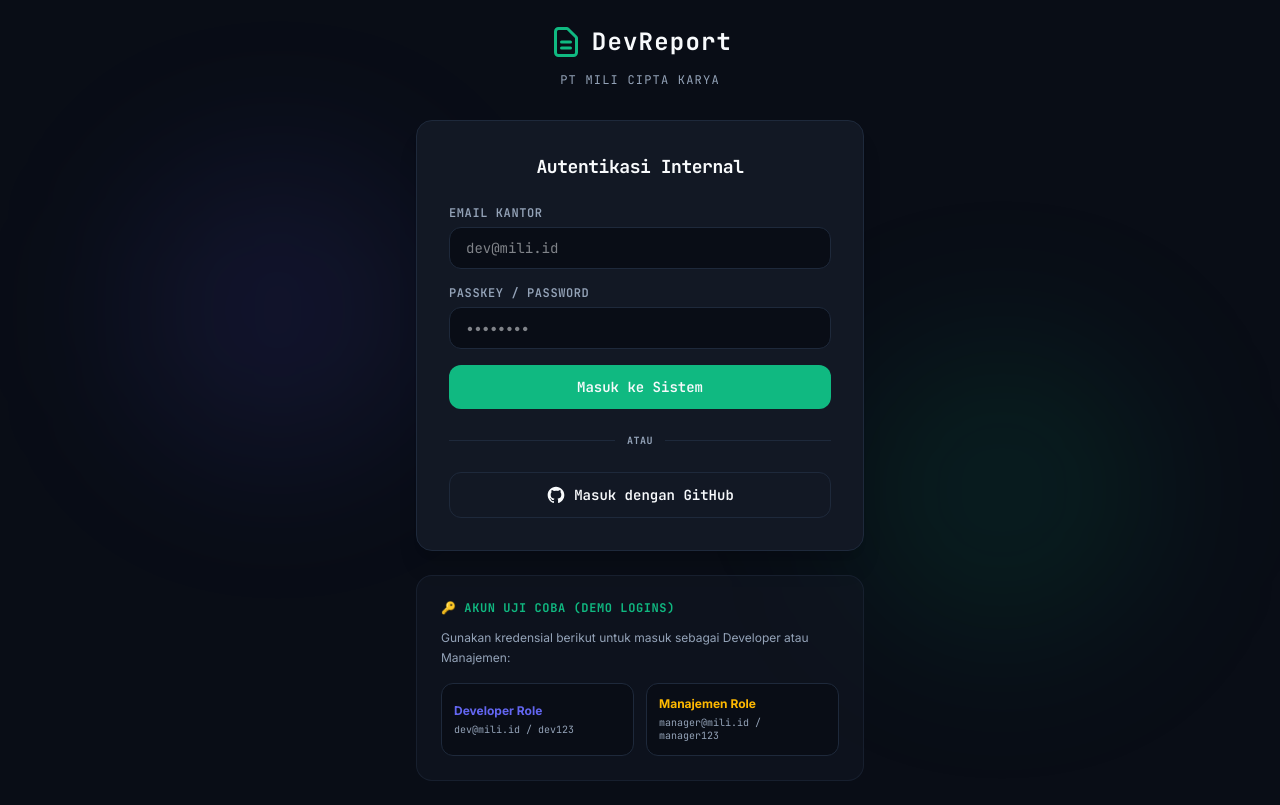
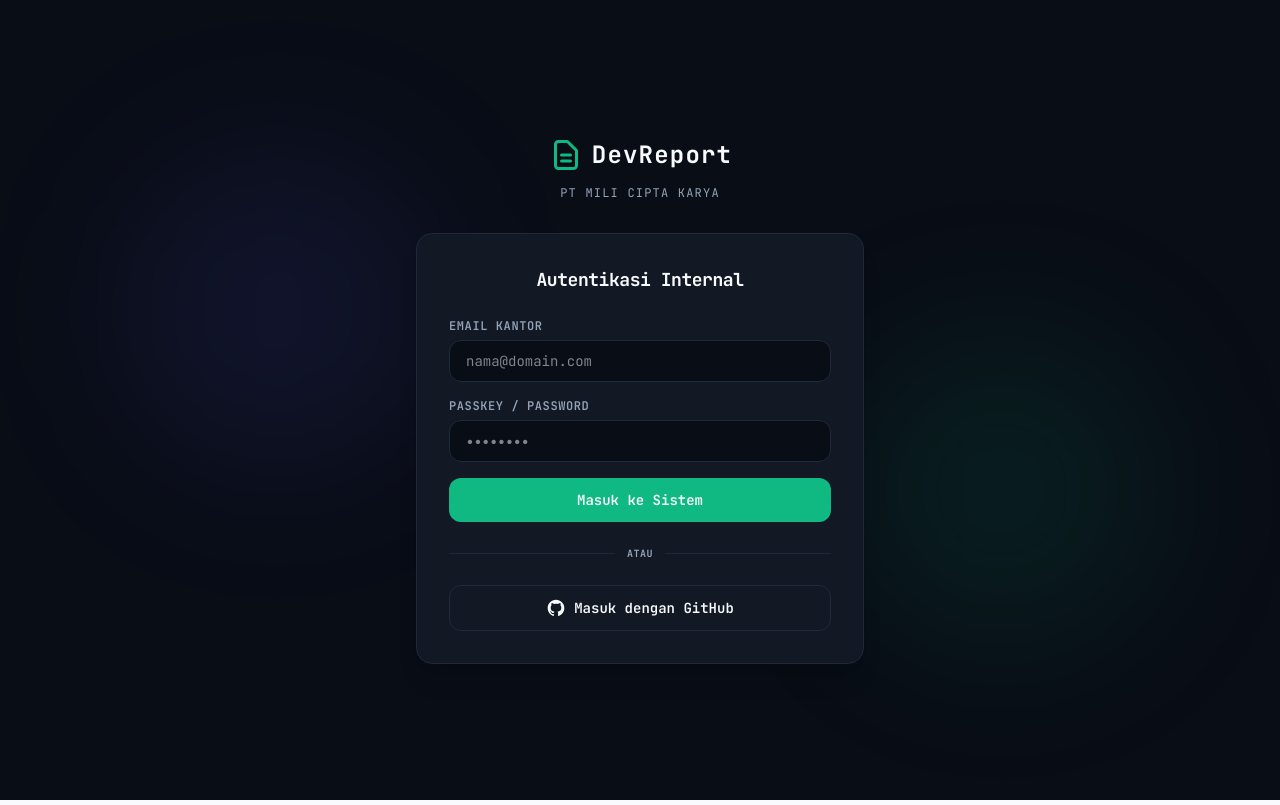
Before and after one commit to BeyeDev/v2beye-dev-report, a Next.js app: page / in a window 1280 px wide. Built offline with nearby package versions, Linux system fonts and the light colour scheme.

Commit message:
feat(auth): load credentials securely from environment variables and remove demo boxes from UI

```diff
--- a/src/app/page.tsx
+++ b/src/app/page.tsx
@@ -24,37 +24,12 @@
       });
 
       if (res?.error) {
-        setError("Email atau Passkey salah. Gunakan kredensial demo di bawah.");
+        setError("Email atau Passkey salah.");
       } else {
         router.push("/dashboard/reports");
       }
     } catch (err) {
       setError("Terjadi kesalahan sistem saat masuk.");
-    } finally {
-      setIsLoading(false);
-    }
-  };
-
-  const handleDemoLogin = async (demoEmail: string, demoPass: string) => {
-    setEmail(demoEmail);
-    setPassword(demoPass);
-    setError("");
-    setIsLoading(true);
-
-    try {
-      const res = await signIn("credentials", {
-        email: demoEmail,
-        password: demoPass,
-        redirect: false,
-      });
-
-      if (res?.error) {
-        setError("Gagal masuk menggunakan akun demo.");
-      } else {
-        router.push("/dashboard/reports");
-      }
-    } catch (err) {
-      setError("Terjadi kesalahan.");
     } finally {
       setIsLoading(false);
     }
@@ -100,7 +75,7 @@
                 required
                 value={email}
                 onChange={(e) => setEmail(e.target.value)}
-                placeholder="dev@mili.id"
+                placeholder="nama@domain.com"
                 className="w-full px-4 py-2.5 rounded-xl border border-[#1E293B] bg-[#090D16] focus:outline-none focus:border-[#10B981] transition-colors text-sm font-mono"
               />
             </div>
@@ -145,31 +120,6 @@
           </button>
         </div>
 
-        {/* Demo Credentials Box */}
-        <div className="rounded-2xl border border-[#1E293B]/60 bg-[#121824]/50 p-6 flex flex-col gap-3">
-          <h3 className="text-xs font-mono font-bold uppercase tracking-wider text-[#10B981] flex items-center gap-1.5">
-            🔑 Akun Uji Coba (Demo Logins)
-          </h3>
-          <p className="text-xs text-[#94A3B8] leading-relaxed font-sans">
-            Gunakan kredensial berikut untuk masuk sebagai Developer atau Manajemen:
-          </p>
-          <div className="grid grid-cols-2 gap-3 mt-1 text-xs">
-            <button
-              onClick={() => handleDemoLogin("dev@mili.id", "dev123")}
-              className="p-3 rounded-xl border border-[#1E293B] hover:border-[#10B981] bg-[#090D16] text-left transition-all cursor-pointer"
-            >
-              <span className="font-bold text-[#6366F1] block">Developer Role</span>
-              <span className="font-mono text-[10px] text-[#94A3B8] block mt-1">dev@mili.id / dev123</span>
-            </button>
-            <button
-              onClick={() => handleDemoLogin("manager@mili.id", "manager123")}
-              className="p-3 rounded-xl border border-[#1E293B] hover:border-[#10B981] bg-[#090D16] text-left transition-all cursor-pointer"
-            >
-              <span className="font-bold text-amber-400 block">Manajemen Role</span>
-              <span className="font-mono text-[10px] text-[#94A3B8] block mt-1">manager@mili.id / manager123</span>
-            </button>
-          </div>
-        </div>
       </div>
     </div>
   );
--- a/src/auth.ts
+++ b/src/auth.ts
@@ -10,32 +10,36 @@
       clientSecret: process.env.GITHUB_CLIENT_SECRET,
     }),
 
-    // 2. Credentials Provider (Untuk login email demo/pengujian)
     Credentials({
       name: "Email & Passkey",
       credentials: {
-        email: { label: "Email", type: "email", placeholder: "dev@mili.id" },
+        email: { label: "Email", type: "email", placeholder: "nama@domain.com" },
         password: { label: "Passkey", type: "password" }
       },
       async authorize(credentials) {
         if (!credentials?.email || !credentials?.password) return null;
 
-        // Demo User (Developer)
-        if (credentials.email === "dev@mili.id" && credentials.password === "dev123") {
+        const devEmail = process.env.DEV_EMAIL || "dev@mili.id";
+        const devPassword = process.env.DEV_PASSWORD || "dev123";
+        const mgrEmail = process.env.MGR_EMAIL || "manager@mili.id";
+        const mgrPassword = process.env.MGR_PASSWORD || "manager123";
+
+        // Developer Role
+        if (credentials.email === devEmail && credentials.password === devPassword) {
           return {
             id: "usr-dev-001",
-            name: "Yudi Asmoro",
-            email: "dev@mili.id",
+            name: "Mili Developer",
+            email: devEmail,
             role: "Developer"
           };
         }
 
-        // Demo User (Manajemen)
-        if (credentials.email === "manager@mili.id" && credentials.password === "manager123") {
+        // Manajemen Role
+        if (credentials.email === mgrEmail && credentials.password === mgrPassword) {
           return {
             id: "usr-mgr-001",
-            name: "Mili Manager",
-            email: "manager@mili.id",
+            name: "Mili Manajemen",
+            email: mgrEmail,
             role: "Manajemen"
           };
         }
```
